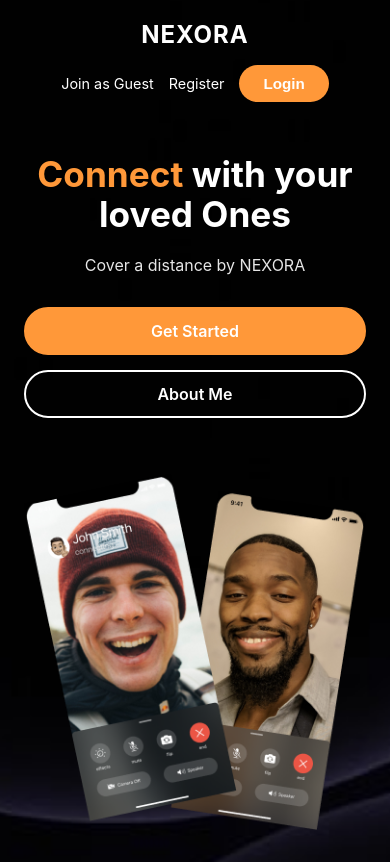
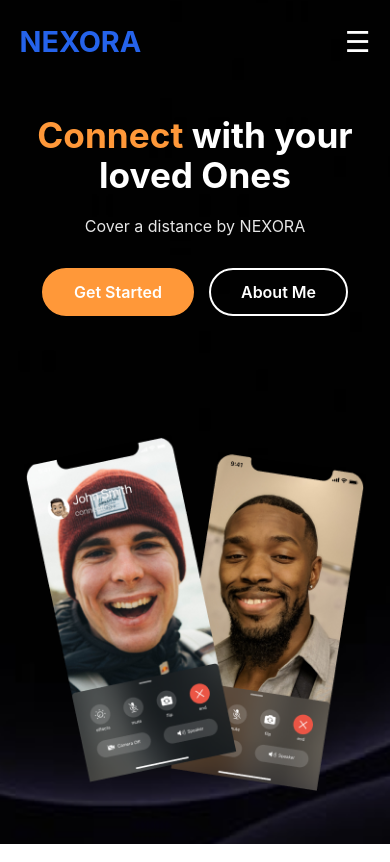
Before and after one commit to shivam121singh/NEXORA, a React (Vite) app in the folder frontend/vite-project/: page / in a window 390 px wide. Built offline with nearby package versions, Linux system fonts and the light colour scheme.

Commit message:
fix mobile navbar toggle

```diff
--- a/frontend/vite-project/src/App.css
+++ b/frontend/vite-project/src/App.css
@@ -17,33 +17,38 @@
 /* =======================
    NAVBAR
 ======================= */
-
-.landingPageContainer nav {
+/* Navbar container */
+.landingPageContainer nav,
+.navbar {
   display: flex;
   justify-content: space-between;
   align-items: center;
   padding: 1.5rem 5%;
   width: 100%;
   box-sizing: border-box;
+  position: relative;
 }
 
-.landingPageContainer nav h2 {
-  font-size: clamp(1.5rem, 4vw, 2rem);
+.navHeader h2 {
+  font-size: 1.8rem;
   font-weight: 700;
-  letter-spacing: 1px;
+  margin: 0;
+  color: #2563eb; /* Or your preferred blue/white */
 }
 
+/* Desktop items */
 .navlist {
   display: flex;
   align-items: center;
-  gap: clamp(15px, 2.5vw, 35px);
+  gap: 24px;
 }
 
 .navlist p {
+  margin: 0;
   cursor: pointer;
-  transition: 0.3s ease;
-  font-size: clamp(0.9rem, 1.5vw, 1.1rem);
-  white-space: nowrap;
+  color: #e5e5e5;
+  font-size: 0.95rem;
+  transition: color 0.2s ease;
 }
 
 .navlist p:hover {
@@ -52,21 +57,52 @@
 
 .navAuthBtn {
   background: #ff9839;
-  padding: 10px 24px;
-  border-radius: 30px;
+  padding: 8px 22px;
+  border-radius: 25px;
   border: none;
-  color: white;
+  color: #ffffff;
   font-weight: 600;
+  cursor: pointer;
   font-size: 0.95rem;
-  cursor: pointer;
-  transition: 0.3s ease;
 }
 
-.navAuthBtn:hover {
-  background: #ff8800;
-  transform: translateY(-2px);
+/* HIDE the hamburger on desktop by default */
+.menuIcon {
+  display: none !important;
+  font-size: 1.8rem;
+  color: #ffffff;
+  cursor: pointer;
 }
 
+/* --- Mobile View Only --- */
+@media (max-width: 768px) {
+  /* Show hamburger on mobile */
+  .menuIcon {
+    display: block !important;
+  }
+
+  /* Hide default horizontal list on mobile */
+  .navlist {
+    display: none;
+    position: absolute;
+    top: 100%;
+    left: 0;
+    width: 100%;
+    background-color: #0f1015;
+    flex-direction: column;
+    align-items: center;
+    padding: 20px 0;
+    gap: 16px;
+    box-shadow: 0 10px 25px rgba(0, 0, 0, 0.6);
+    border-bottom: 1px solid rgba(255, 255, 255, 0.1);
+    z-index: 999;
+  }
+
+  /* Reveal list when user clicks hamburger */
+  .navlist.open {
+    display: flex;
+  }
+}
 /* =======================
    HERO SECTION
 ======================= */
@@ -185,7 +221,7 @@
     margin-top: 1.5rem;
   }
 }
-
+/*
 @media (max-width: 600px) {
   .landingPageContainer nav {
     flex-direction: column;
@@ -209,7 +245,7 @@
     width: 100%;
     box-sizing: border-box;
   }
-}
+} */
 
 /* =======================
    HOME / DASHBOARD PAGE
--- a/frontend/vite-project/src/pages/landing.jsx
+++ b/frontend/vite-project/src/pages/landing.jsx
@@ -1,20 +1,28 @@
-import React from 'react';
+import React, { useState } from 'react';
 import "../App.css";
 import { Link, useNavigate } from 'react-router-dom';
 
 export default function LandingPage() {
   const router = useNavigate();
+  const [isOpen, setIsOpen] = useState(false);
 
   return (
     <div className='landingPageContainer'>
-      <nav>
-        <div className='navHeader'>
+      <nav className="navbar">
+        <div className="navHeader">
           <h2>NEXORA</h2>
         </div>
-        <div className='navlist'>
-          <p onClick={() => router("/aljk23")}>Join as Guest</p>
-          <p onClick={() => router("/auth")}>Register</p>
-          <button className='navAuthBtn' onClick={() => router("/auth")}>
+
+        {/* Simple 3-line icon */}
+        <div className="menuIcon" onClick={() => setIsOpen(!isOpen)}>
+          ☰
+        </div>
+
+        {/* Dropdown list */}
+        <div className={`navlist ${isOpen ? "open" : ""}`}>
+          <p onClick={() => { router("/aljk23"); setIsOpen(false); }}>Join as Guest</p>
+          <p onClick={() => { router("/auth"); setIsOpen(false); }}>Register</p>
+          <button className="navAuthBtn" onClick={() => { router("/auth"); setIsOpen(false); }}>
             Login
           </button>
         </div>
```
